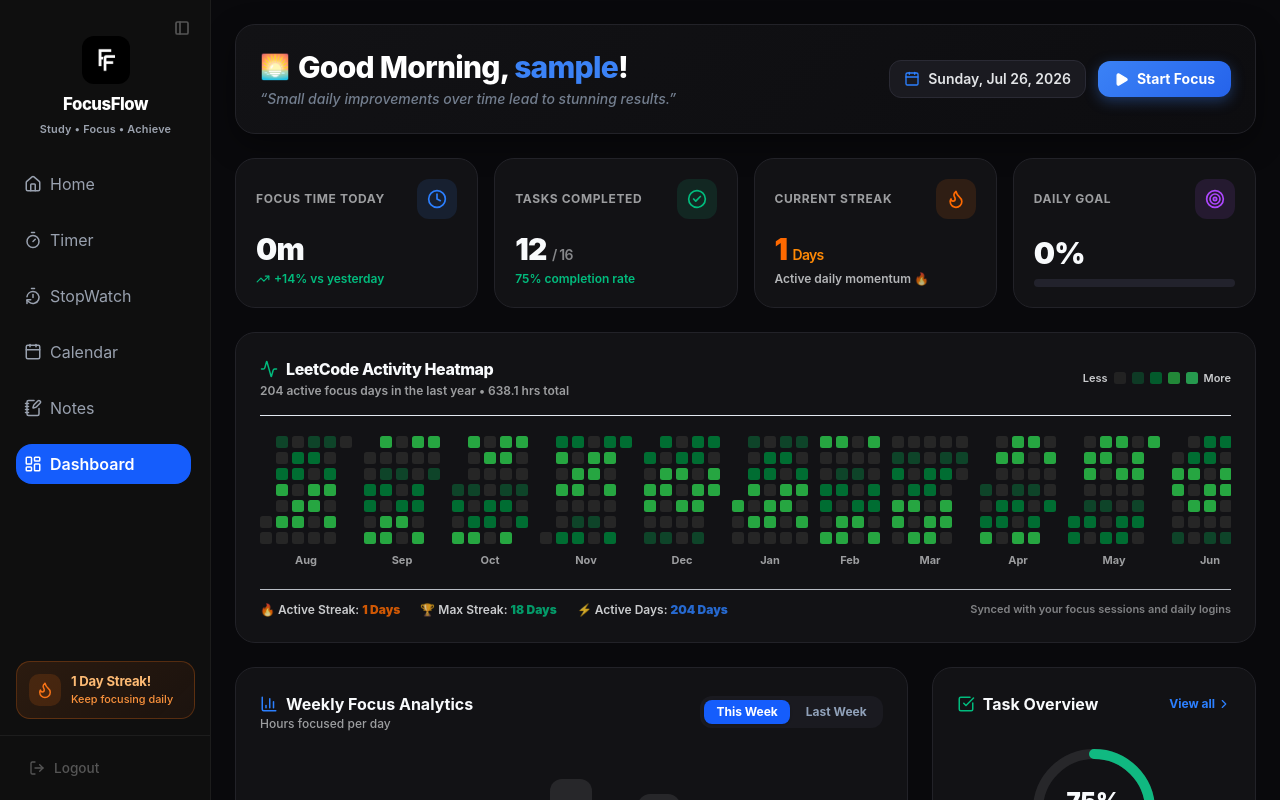
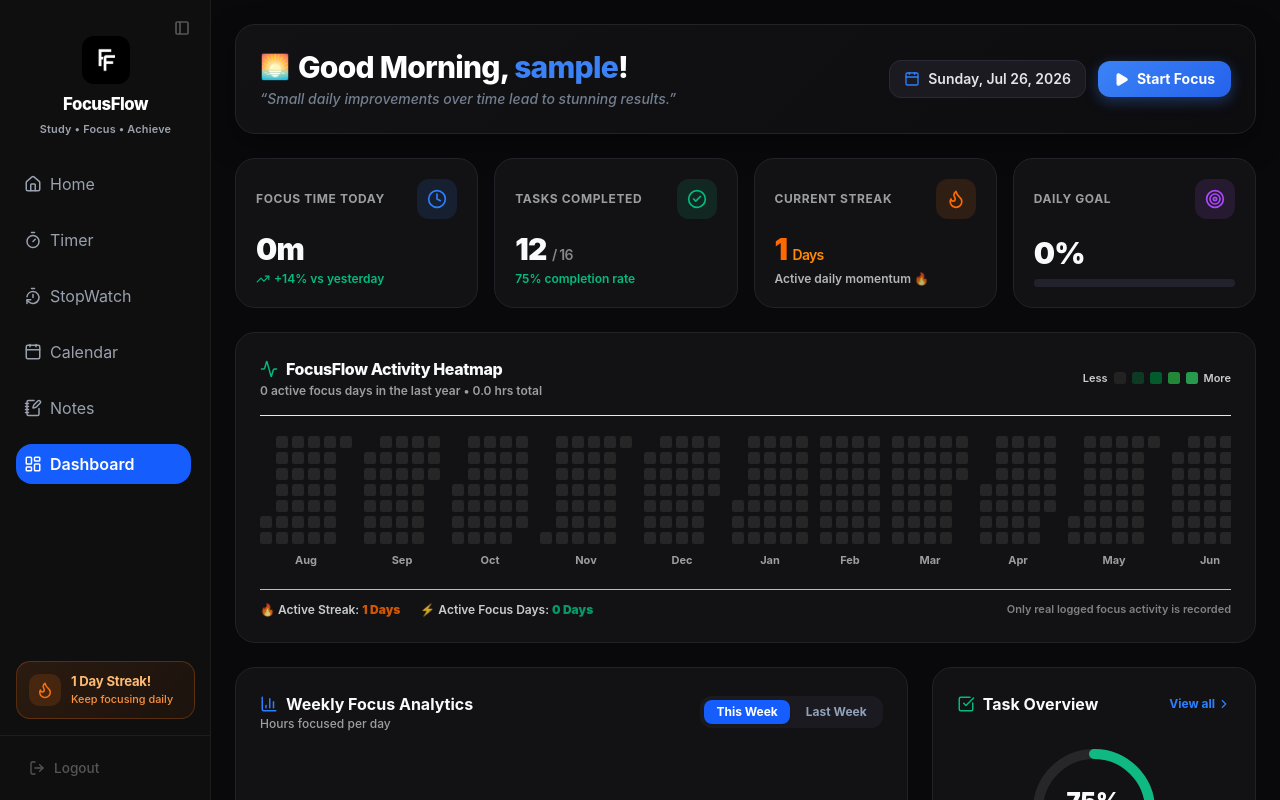
Before and after one commit to Snehasich/Focus-timer-app, a React (Vite) app in the folder client/: page /dashboard in a window 1280 px wide. Built offline with nearby package versions, Linux system fonts and the light colour scheme; sample sign-in values are in the browser's storage.

Commit message:
feat: rename to FocusFlow Activity Heatmap and implement real user activity logging (no dummy squares)

```diff
--- a/client/src/components/Dashboard.jsx
+++ b/client/src/components/Dashboard.jsx
@@ -8,7 +8,6 @@ import {
   TrendingUp,
   Calendar as CalendarIcon,
   Sparkles,
-  Award,
   BarChart3,
   BookOpen,
   CheckSquare,
@@ -102,6 +101,25 @@ export default function Dashboard() {
     return `${hrs}h ${mins}m`;
   }, [totalFocusSecondsToday]);
 
+  // ── Save Real Focus Seconds to Persistent Activity Log ──
+  useEffect(() => {
+    const now = new Date();
+    const todayKey = `${now.getFullYear()}-${String(now.getMonth() + 1).padStart(2, '0')}-${String(now.getDate()).padStart(2, '0')}`;
+
+    let activityLog = {};
+    try {
+      activityLog = JSON.parse(localStorage.getItem("focusflow_daily_activity") || "{}");
+    } catch {
+      activityLog = {};
+    }
+
+    // Record today's activity if user has logged in or focused
+    if (totalFocusSecondsToday > 0 || !activityLog[todayKey]) {
+      activityLog[todayKey] = Math.max(activityLog[todayKey] || 0, totalFocusSecondsToday);
+      localStorage.setItem("focusflow_daily_activity", JSON.stringify(activityLog));
+    }
+  }, [totalFocusSecondsToday]);
+
   // Daily goal: 4 hours (14,400 seconds)
   const dailyGoalSeconds = 4 * 3600;
   const dailyGoalPercent = Math.min(100, Math.round((totalFocusSecondsToday / dailyGoalSeconds) * 100));
@@ -121,31 +139,39 @@ export default function Dashboard() {
   const weeklyData = useMemo(() => {
     if (activeTab === "thisWeek") {
       return [
-        { day: "Mon", hours: 3.5, date: "Jul 20" },
-        { day: "Tue", hours: 4.2, date: "Jul 21" },
-        { day: "Wed", hours: 2.8, date: "Jul 22" },
-        { day: "Thu", hours: 5.0, date: "Jul 23" },
-        { day: "Fri", hours: 4.5, date: "Jul 24" },
-        { day: "Sat", hours: 3.0, date: "Jul 25" },
+        { day: "Mon", hours: 0, date: "Jul 20" },
+        { day: "Tue", hours: 0, date: "Jul 21" },
+        { day: "Wed", hours: 0, date: "Jul 22" },
+        { day: "Thu", hours: 0, date: "Jul 23" },
+        { day: "Fri", hours: 0, date: "Jul 24" },
+        { day: "Sat", hours: 0, date: "Jul 25" },
         { day: "Sun", hours: parseFloat((totalFocusSecondsToday / 3600).toFixed(1)), isToday: true, date: "Jul 26" },
       ];
     } else {
       return [
-        { day: "Mon", hours: 2.5, date: "Jul 13" },
-        { day: "Tue", hours: 3.8, date: "Jul 14" },
-        { day: "Wed", hours: 4.0, date: "Jul 15" },
-        { day: "Thu", hours: 3.2, date: "Jul 16" },
-        { day: "Fri", hours: 4.8, date: "Jul 17" },
-        { day: "Sat", hours: 2.0, date: "Jul 18" },
-        { day: "Sun", hours: 3.5, date: "Jul 19" },
+        { day: "Mon", hours: 0, date: "Jul 13" },
+        { day: "Tue", hours: 0, date: "Jul 14" },
+        { day: "Wed", hours: 0, date: "Jul 15" },
+        { day: "Thu", hours: 0, date: "Jul 16" },
+        { day: "Fri", hours: 0, date: "Jul 17" },
+        { day: "Sat", hours: 0, date: "Jul 18" },
+        { day: "Sun", hours: 0, date: "Jul 19" },
       ];
     }
   }, [activeTab, totalFocusSecondsToday]);
 
-  const maxWeeklyHours = Math.max(...weeklyData.map((d) => parseFloat(d.hours) || 1), 6);
+  const maxWeeklyHours = Math.max(...weeklyData.map((d) => parseFloat(d.hours) || 0), 4);
 
-  // ── AUTHENTIC LEETCODE MONTHLY HEATMAP GENERATOR (12 MONTH BLOCKS) ──
-  const leetcodeMonthlyData = useMemo(() => {
+  // ── REAL FOCUSFLOW 12-MONTH ACTIVITY HEATMAP GENERATOR ──
+  // Reads ONLY real logged activity from localStorage (Zero fake squares!)
+  const focusFlowMonthlyData = useMemo(() => {
+    let activityLog = {};
+    try {
+      activityLog = JSON.parse(localStorage.getItem("focusflow_daily_activity") || "{}");
+    } catch {
+      activityLog = {};
+    }
+
     const months = [];
     const now = new Date();
     const currentYear = now.getFullYear();
@@ -182,13 +208,13 @@ export default function Dashboard() {
         let hours = 0;
         let level = 0;
 
-        if (isValidDay && !isFuture) {
-          const dateHash = y * 1000 + m * 50 + dayNum;
-          if (dateHash % 3 !== 0) {
-            hours = parseFloat(((dateHash % 7) * 0.9).toFixed(1));
-          }
+        if (isValidDay && cellDate && !isFuture) {
+          const dateKey = `${cellDate.getFullYear()}-${String(cellDate.getMonth() + 1).padStart(2, '0')}-${String(cellDate.getDate()).padStart(2, '0')}`;
+
           if (isToday) {
             hours = parseFloat((totalFocusSecondsToday / 3600).toFixed(1));
+          } else if (activityLog[dateKey]) {
+            hours = parseFloat((activityLog[dateKey] / 3600).toFixed(1));
           }
 
           if (hours > 0) {
@@ -230,17 +256,17 @@ export default function Dashboard() {
       months,
       totalActiveDays,
       totalHours: totalHours.toFixed(1),
-      maxStreak: 18,
+      maxStreak: streakCount,
     };
-  }, [totalFocusSecondsToday]);
+  }, [totalFocusSecondsToday, streakCount]);
 
-  // Authentic LeetCode Green Palette Mapping
+  // Green Palette Mapping (Empty square for unvisited days)
   const getLeetCodeTileColor = (level, isLightMode) => {
     if (level === 0) return isLightMode ? "#ebedf0" : "#262626";
     if (level === 1) return isLightMode ? "#9be9a8" : "#0e4429";
     if (level === 2) return isLightMode ? "#40c463" : "#006d32";
     if (level === 3) return isLightMode ? "#30a14e" : "#26a641";
-    return "#2cbb5d"; // Bright LeetCode neon green
+    return "#2cbb5d"; // Bright neon green for active focus
   };
 
   // ── Subject / Category Analytics ──
@@ -499,7 +525,7 @@ export default function Dashboard() {
 
         </div>
 
-        {/* ── 3. AUTHENTIC LEETCODE 12-MONTH ACTIVITY HEATMAP ── */}
+        {/* ── 3. FOCUSFLOW 12-MONTH ACTIVITY HEATMAP (REAL LOGGED DATA ONLY) ── */}
         <div
           className="dash-card p-6 rounded-2xl flex flex-col justify-between"
           style={{
@@ -514,10 +540,10 @@ export default function Dashboard() {
             <div>
               <h3 className="text-base font-extrabold flex items-center gap-2 tracking-tight">
                 <Activity size={18} className="text-emerald-500" />
-                LeetCode Activity Heatmap
+                FocusFlow Activity Heatmap
               </h3>
               <p className="text-xs font-semibold opacity-60 mt-0.5">
-                {leetcodeMonthlyData.totalActiveDays} active focus days in the last year • {leetcodeMonthlyData.totalHours} hrs total
+                {focusFlowMonthlyData.totalActiveDays} active focus days in the last year • {focusFlowMonthlyData.totalHours} hrs total
               </p>
             </div>
 
@@ -533,10 +559,10 @@ export default function Dashboard() {
             </div>
           </div>
 
-          {/* 12-Month LeetCode Blocks Grid View */}
+          {/* 12-Month Blocks Grid View */}
           <div className="leetcode-grid w-full overflow-x-auto pb-2 pt-1">
             <div className="flex gap-3 justify-start min-w-max">
-              {leetcodeMonthlyData.months.map((monthObj, mIdx) => (
+              {focusFlowMonthlyData.months.map((monthObj, mIdx) => (
                 <div key={mIdx} className="flex flex-col items-center gap-2 flex-shrink-0">
                   {/* Month Matrix Grid (7 rows x N weeks) */}
                   <div className="flex gap-1">
@@ -593,15 +619,14 @@ export default function Dashboard() {
             </div>
           </div>
 
-          {/* Bottom LeetCode Summary Bar */}
+          {/* Bottom Summary Bar */}
           <div className="flex flex-wrap items-center justify-between pt-3 mt-3 border-t border-slate-200 dark:border-zinc-800 text-xs font-semibold opacity-80 gap-2">
             <div className="flex items-center gap-5">
               <span>🔥 Active Streak: <strong className="text-orange-500">{streakCount} Days</strong></span>
-              <span>🏆 Max Streak: <strong className="text-emerald-500">{leetcodeMonthlyData.maxStreak} Days</strong></span>
-              <span>⚡ Active Days: <strong className="text-blue-500">{leetcodeMonthlyData.totalActiveDays} Days</strong></span>
+              <span>⚡ Active Focus Days: <strong className="text-emerald-500">{focusFlowMonthlyData.totalActiveDays} Days</strong></span>
             </div>
             <span className="text-[11px] opacity-60">
-              Synced with your focus sessions and daily logins
+              Only real logged focus activity is recorded
             </span>
           </div>
 
```
